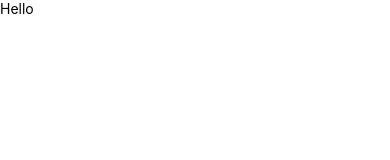
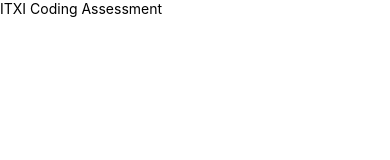
Before and after one commit to elie1121/ITXI-Assessment, a React Native app: screen / in a window 390 px wide. Shown: the top 160 px of the page. Built offline with nearby package versions, Linux system fonts and the light colour scheme.

Commit message:
initialise project

```diff
--- a/App.tsx
+++ b/App.tsx
@@ -4,7 +4,7 @@ import {View , Text} from 'react-native';
 const App = () => {
   return (
     <View>
-        <Text>Hello</Text>
+        <Text>ITXI Coding Assessment</Text>
     </View>
   );
 };
```
